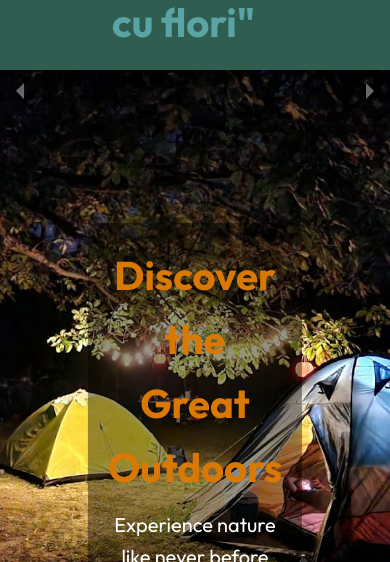
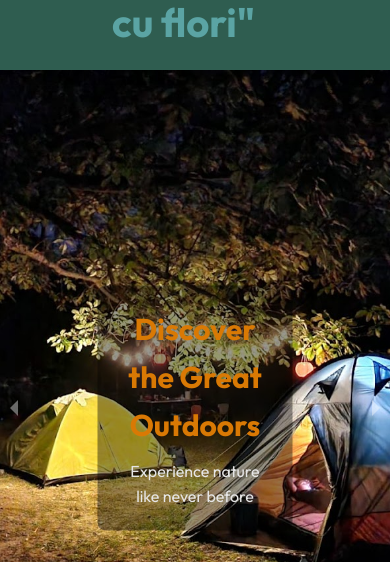
Before and after one commit to CristinaAI22/Camping-React, a React (Create React App) app: page / in a window 390 px wide. Shown: the part 282-844 px from the top of the page. Built offline with nearby package versions, Linux system fonts and the light colour scheme.

Commit message:
updating remote to git

```diff
--- a/src/App.css
+++ b/src/App.css
@@ -1,5 +1,3 @@
-@import "~react-responsive-carousel/lib/styles/carousel.min.css";
-
 /* Define color variables */
 :root {
   --primary-color: #2f5d50;
--- a/src/components/Hero/Hero.css
+++ b/src/components/Hero/Hero.css
@@ -1,56 +1,81 @@
+
+@import "~react-responsive-carousel/lib/styles/carousel.min.css";
+
 .hero-section {
   position: relative;
   height: 80vh;
   max-width: 100%;
   overflow: hidden;
+  background-color: var(--background-color);
 }
 
 /* Carousel Image Styling */
 .carousel .slide img {
+  width: 100%;
   height: 80vh;
   object-fit: cover;
-  width: 100%;
+  transition: transform 0.8s ease; /* Smooth transition */
 }
 
-/* Overlay Text */
+/* Hero Overlay Text */
 .hero-overlay {
   position: absolute;
   top: 50%;
   left: 50%;
   transform: translate(-50%, -50%);
-  color: #fff;
+  color: var(--light-gray);
   text-align: center;
   background-color: rgba(0, 0, 0, 0.4);
   padding: 20px;
-  border-radius: 10px;
+  border-radius: 8px;
 }
 
 .hero-overlay h1 {
-  font-size: 2.5rem;
+  font-size: var(--font-size-h1);
+  color: var(--accent-color);
   margin-bottom: 10px;
-  color: var(--accent-color);
 }
 
 .hero-overlay p {
   font-size: 1.25rem;
 }
 
-/* Custom arrow styling */
-.carousel .control-prev.control-arrow,
-.carousel .control-next.control-arrow {
-  background: rgba(0, 0, 0, 0.3); /* Slightly transparent black */
-  border-radius: 50%;
-  width: 40px;
-  height: 40px;
+@media (max-width: 768px) {
+  .hero-overlay h1 {
+    font-size: calc(var(--font-size-h1) - 10px);
+  }
+  .hero-overlay p {
+    font-size: 1rem;
+  }
 }
 
-.carousel .control-prev.control-arrow:hover,
-.carousel .control-next.control-arrow:hover {
-  background: rgba(0, 0, 0, 0.5);
+/* Custom Arrow Styling */
+.custom-arrow {
+  position: absolute;
+  top: 50%;
+  transform: translateY(-50%);
+  background: rgba(0, 0, 0, 0.4);
+  border: none;
+  color: var(--light-gray);
+  width: 45px;
+  height: 45px;
+  font-size: 2rem;
+  cursor: pointer;
+  display: flex;
+  align-items: center;
+  justify-content: center;
+  border-radius: 50%;
+  transition: background 0.3s ease;
 }
 
-.carousel .control-prev.control-arrow:before,
-.carousel .control-next.control-arrow:before {
-  font-size: 1.5rem;
-  color: #ffffff;
+.custom-arrow:hover {
+  background: rgba(0, 0, 0, 0.6);
 }
+
+.custom-arrow-prev {
+  left: 15px;
+}
+
+.custom-arrow-next {
+  right: 15px;
+}
```
